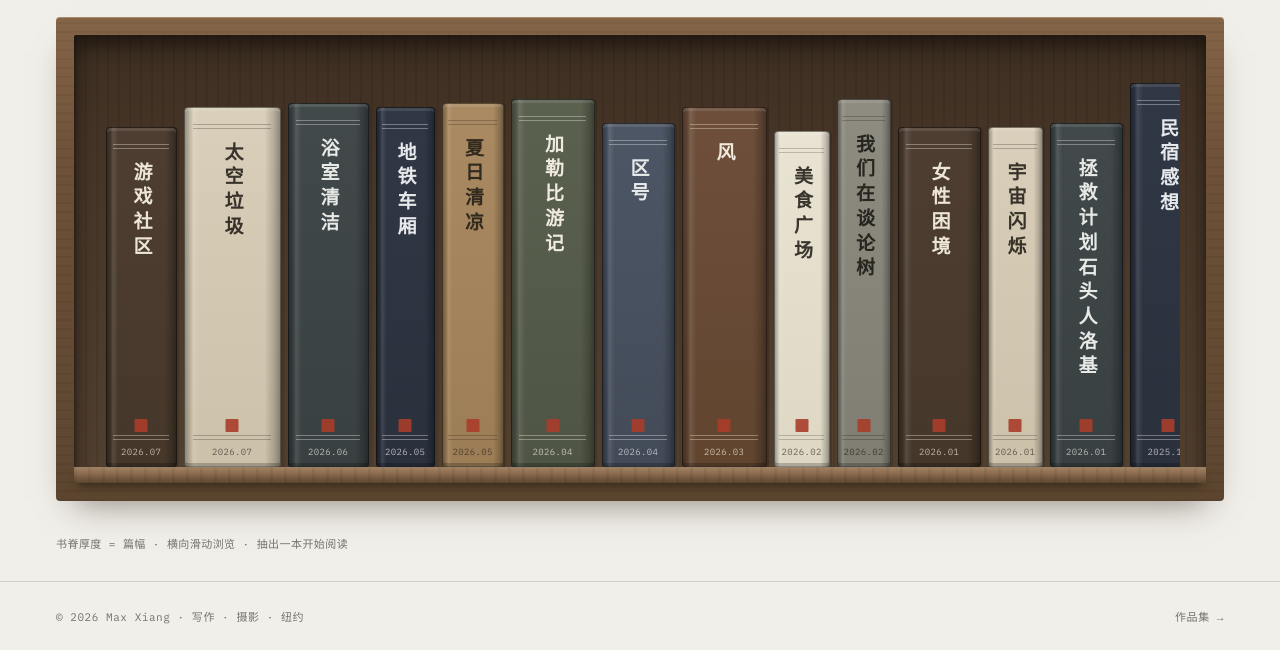
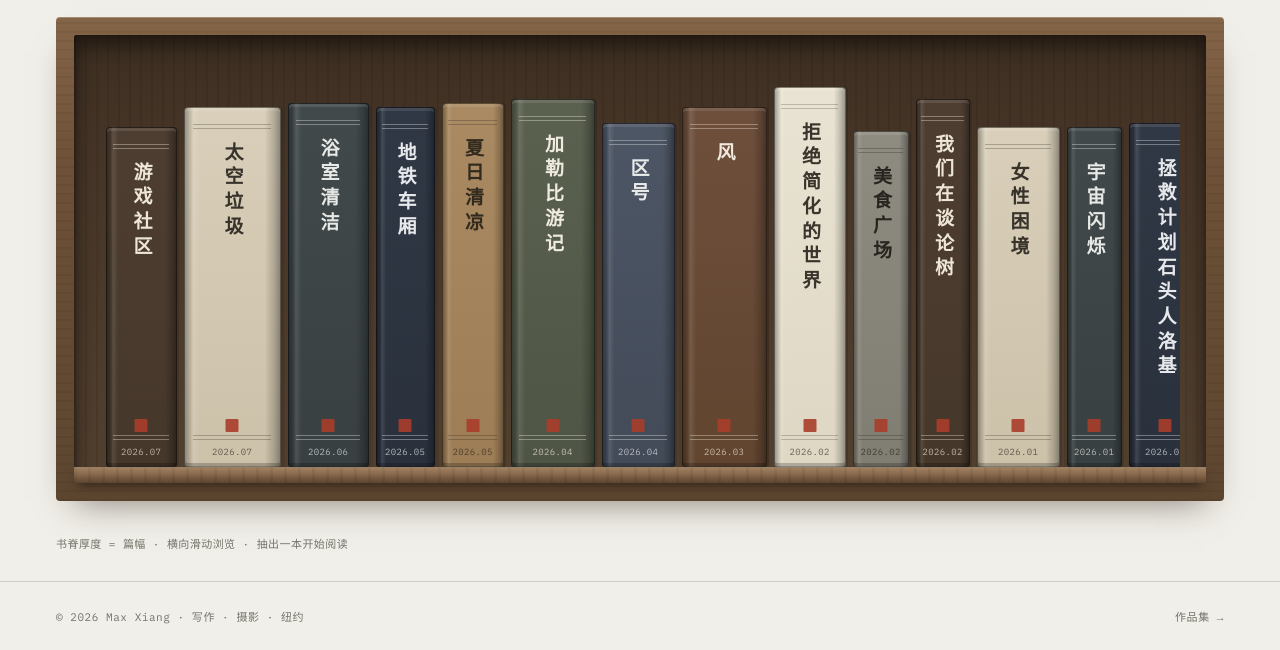
Before and after one commit to SpaceCowboy0707/spacecowboy0707.github.io, a plain HTML site: page blog/index.html in a window 1280 px wide. Shown: the part 176-826 px from the top of the page. Drawn offline with Linux system fonts and the light colour scheme.

Commit message:
Update date for '拒绝简化的世界' post

```diff
--- a/blog/index.html
+++ b/blog/index.html
@@ -541,7 +541,7 @@ window.POSTS = [
   {
     slug: "no-simplified-world",
     title: "拒绝简化的世界",
-    date: "2025.02",
+    date: "2026.02",
     zh: `我拒绝用简化的世界观来禁锢我的思想，每一个人都背着过去走在路上，他们的过去塑造了现在的行为。诚然，行为是可以被自我意识到并且改变的，但是很多人他们并没有这个认知。那是他们的错吗？并不是，在一个缺乏锻炼的环境内成长出来的花朵自然就会是残缺的。会有特例，但那只是芸芸众生中昙花一现的灿烂罢了。
 粗鲁的大叔从我身边挤过去，撞了我一下没回头。可能他今天被无视了太多次，可能他就是这样的人。我没办法知道，也不需要知道。
 公共场合大声喧闹的孩子背后可能是一个疲惫了一天，被公司老板批评一顿之后，还得收拾行李拖家带口出来坐飞机的单身妈妈。也可能她只是在自顾自的刷着手机，并不理会已经哭到嗓子沙哑的孩子。
```
